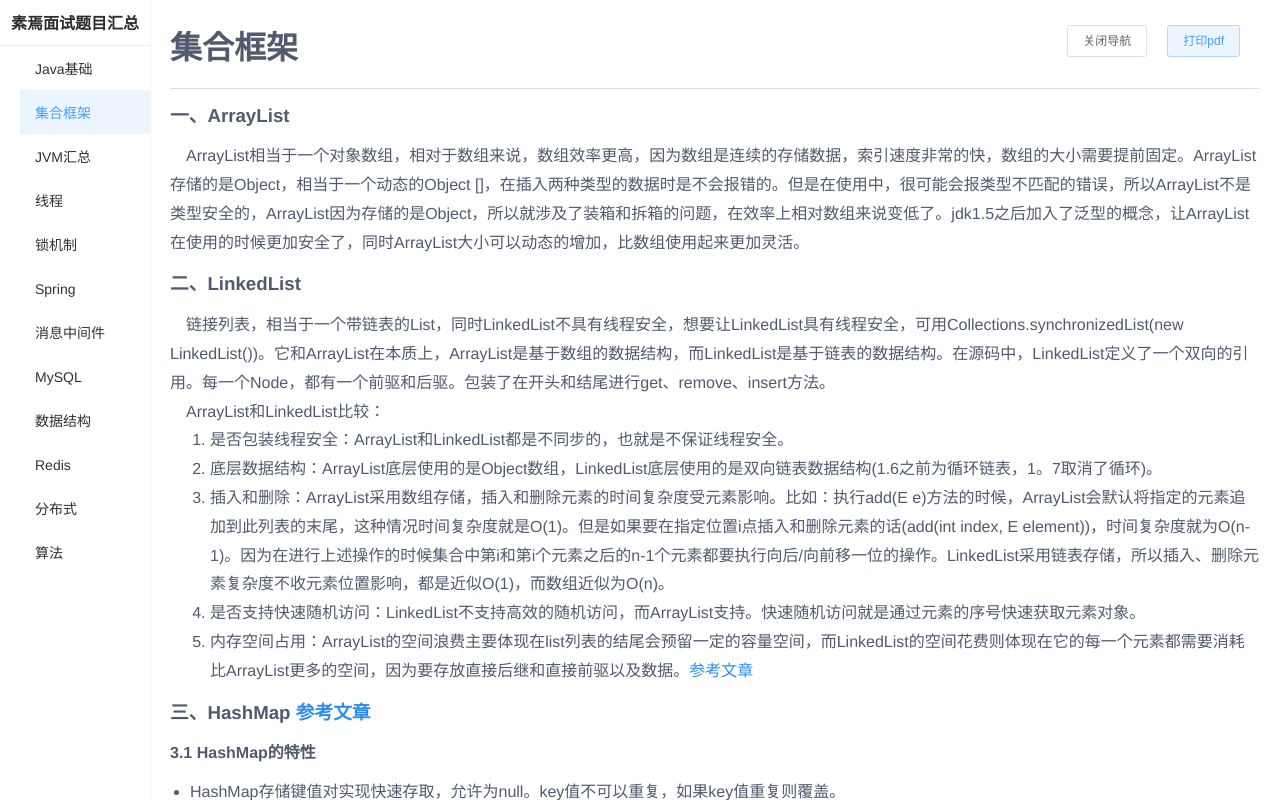
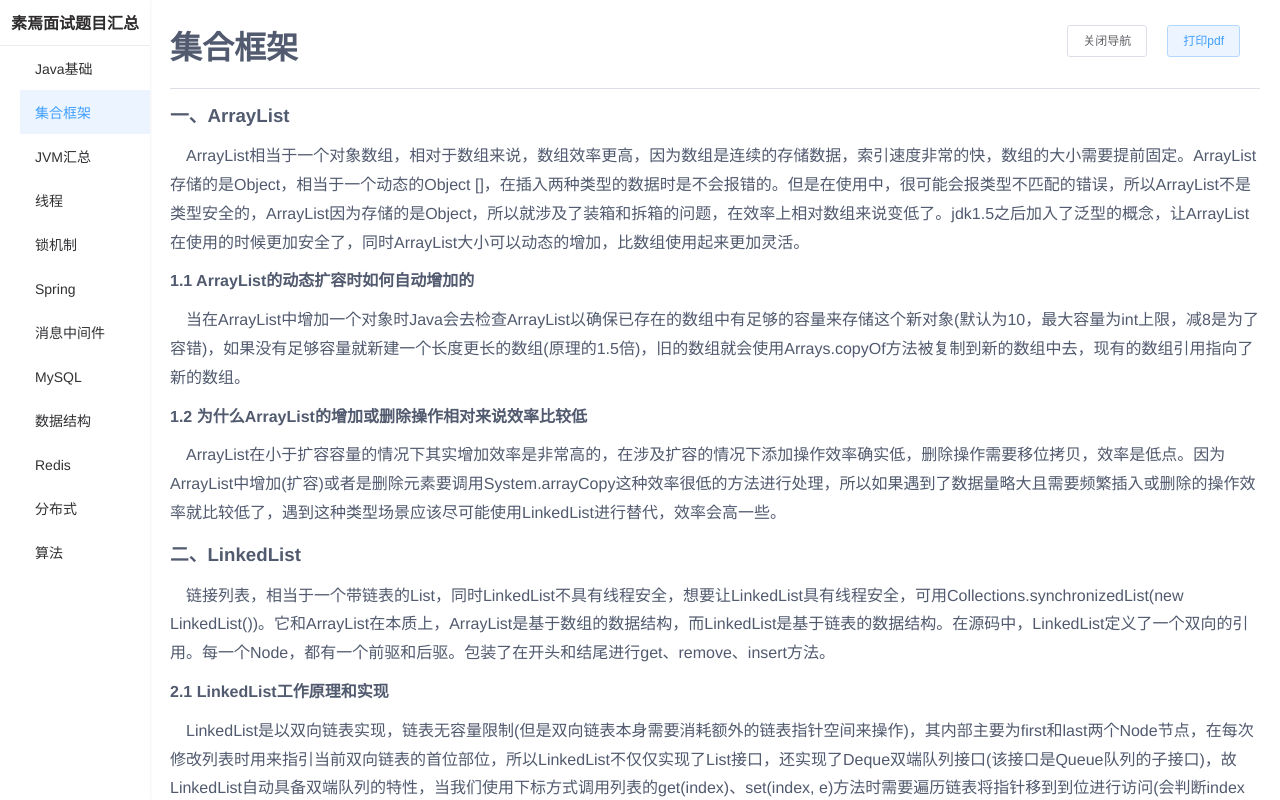
Before and after one commit to lixaviers/suyan-ms, a Vue app: page /#/java in a window 1280 px wide. Both pictures are taken after a click on the item "集合框架". Shown: the top 800 px of the page. Built offline with nearby package versions, Linux system fonts and the light colour scheme.

Commit message:
feat:page

```diff
--- a/src/views/page/collection.vue
+++ b/src/views/page/collection.vue
@@ -3,9 +3,15 @@
         <h1>集合框架<el-button class="suyan__btn__print" type="primary" plain @click="print">打印pdf</el-button><el-button class="suyan__btn__close" plain @click="closeAside"style="margin-right: 20px;">关闭导航</el-button></h1><el-divider></el-divider>
         <h3>一、ArrayList</h3>
 <p>ArrayList相当于一个对象数组，相对于数组来说，数组效率更高，因为数组是连续的存储数据，索引速度非常的快，数组的大小需要提前固定。ArrayList存储的是Object，相当于一个动态的Object []，在插入两种类型的数据时是不会报错的。但是在使用中，很可能会报类型不匹配的错误，所以ArrayList不是类型安全的，ArrayList因为存储的是Object，所以就涉及了装箱和拆箱的问题，在效率上相对数组来说变低了。jdk1.5之后加入了泛型的概念，让ArrayList在使用的时候更加安全了，同时ArrayList大小可以动态的增加，比数组使用起来更加灵活。</p>
+<h4>1.1 ArrayList的动态扩容时如何自动增加的</h4>
+<p>当在ArrayList中增加一个对象时Java会去检查ArrayList以确保已存在的数组中有足够的容量来存储这个新对象(默认为10，最大容量为int上限，减8是为了容错)，如果没有足够容量就新建一个长度更长的数组(原理的1.5倍)，旧的数组就会使用Arrays.copyOf方法被复制到新的数组中去，现有的数组引用指向了新的数组。</p>
+<h4>1.2 为什么ArrayList的增加或删除操作相对来说效率比较低</h4>
+<p>ArrayList在小于扩容容量的情况下其实增加效率是非常高的，在涉及扩容的情况下添加操作效率确实低，删除操作需要移位拷贝，效率是低点。因为ArrayList中增加(扩容)或者是删除元素要调用System.arrayCopy这种效率很低的方法进行处理，所以如果遇到了数据量略大且需要频繁插入或删除的操作效率就比较低了，遇到这种类型场景应该尽可能使用LinkedList进行替代，效率会高一些。</p>
 <h3>二、LinkedList</h3>
 <p>链接列表，相当于一个带链表的List，同时LinkedList不具有线程安全，想要让LinkedList具有线程安全，可用Collections.synchronizedList(new LinkedList())。它和ArrayList在本质上，ArrayList是基于数组的数据结构，而LinkedList是基于链表的数据结构。在源码中，LinkedList定义了一个双向的引用。每一个Node，都有一个前驱和后驱。包装了在开头和结尾进行get、remove、insert方法。</p>
-<p>ArrayList和LinkedList比较：</p>
+<h4>2.1 LinkedList工作原理和实现</h4>
+<p>LinkedList是以双向链表实现，链表无容量限制(但是双向链表本身需要消耗额外的链表指针空间来操作)，其内部主要为first和last两个Node节点，在每次修改列表时用来指引当前双向链表的首位部位，所以LinkedList不仅仅实现了List接口，还实现了Deque双端队列接口(该接口是Queue队列的子接口)，故LinkedList自动具备双端队列的特性，当我们使用下标方式调用列表的get(index)、set(index, e)方法时需要遍历链表将指针移到到位进行访问(会判断index是否大于链表长度的一半，决定是首部遍历还是尾部遍历，访问的复杂度为O(N/2))，无法像ArrayList那样进行随机访问。(如果i&gt;数组大小的一半，会从末尾移起)，只有在链表两头的操作(add()、addFirst()、removeLast()或用在iterator()上的remove()操作)才不需要进行遍历寻找定位。</p>
+<h4>2.2 ArrayList和LinkedList比较</h4>
 <ol>
 <li>是否包装线程安全：ArrayList和LinkedList都是不同步的，也就是不保证线程安全。</li>
 <li>底层数据结构：ArrayList底层使用的是Object数组，LinkedList底层使用的是双向链表数据结构(1.6之前为循环链表，1。7取消了循环)。</li>
```
